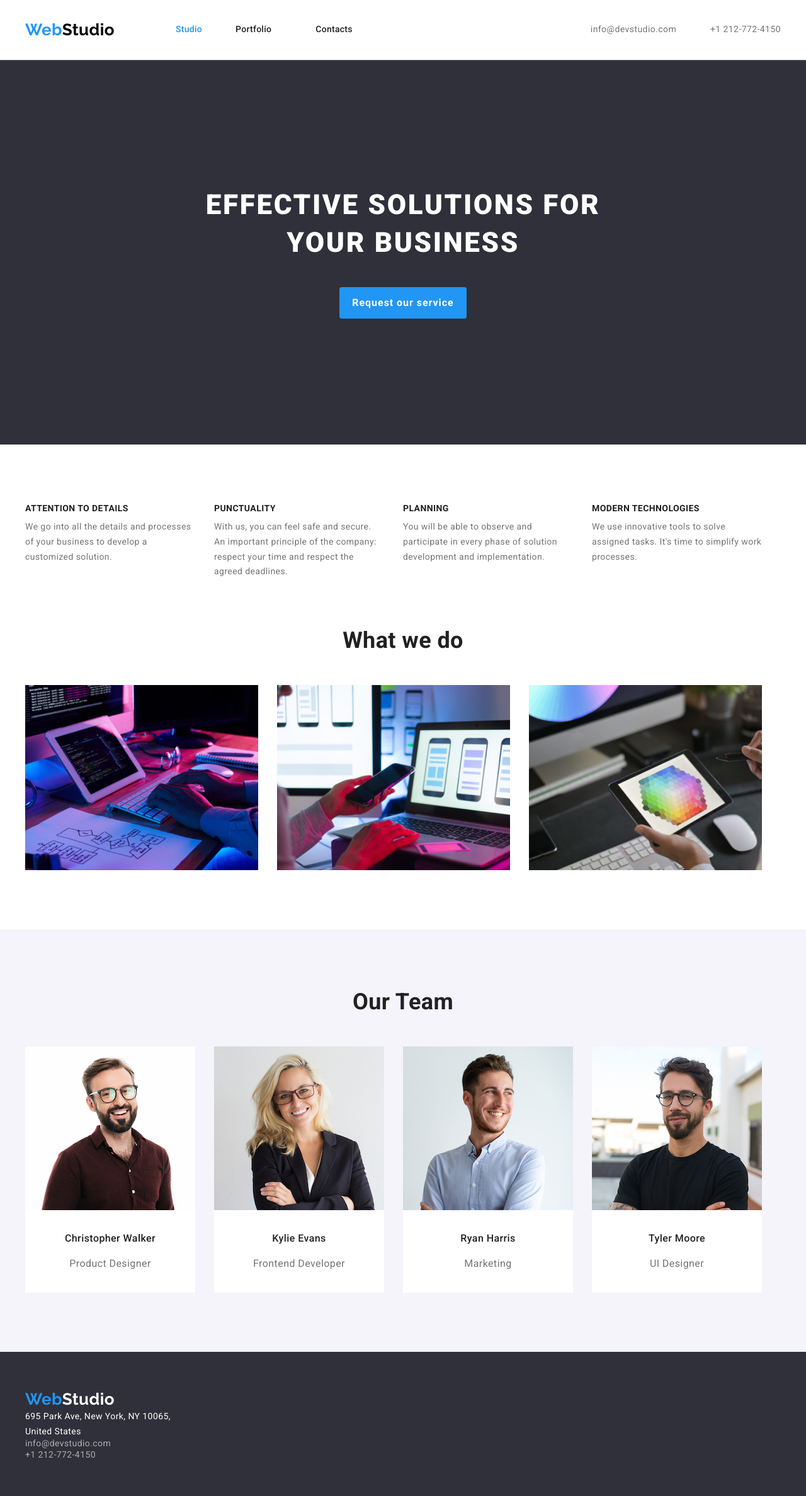
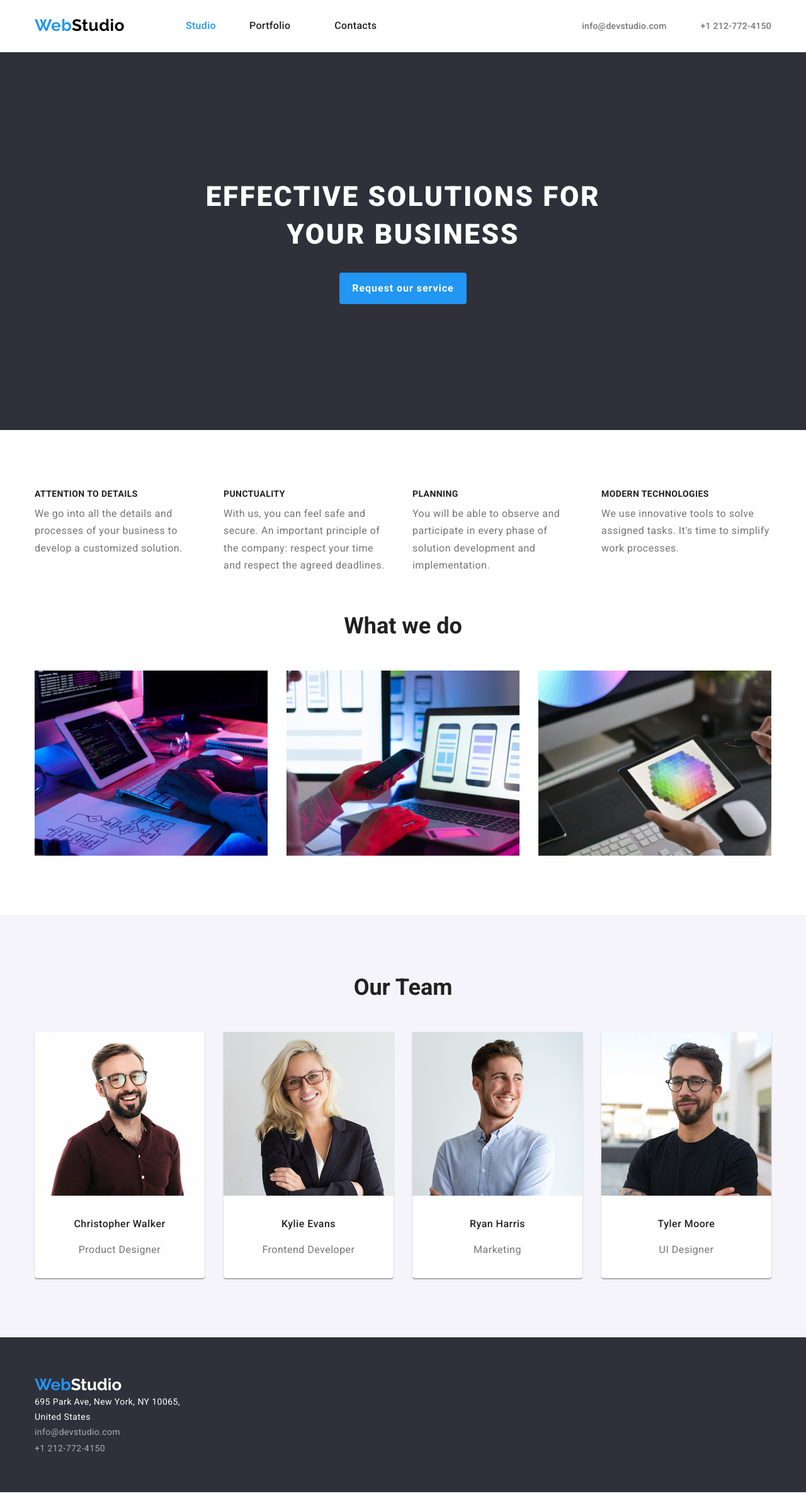
Before and after one commit to vldmru/goit-markup-hw-03, a plain HTML site: page index.html in a window 1280 px wide. Shown: the whole page at 63% size. Drawn offline with nearby package versions, Linux system fonts and the light colour scheme.

Commit message:
bugs fixed

```diff
--- a/css/styles.css
+++ b/css/styles.css
@@ -41,13 +41,10 @@ body {
   background-color: var(--main-background);
   color: var(--main-text);
   font-family: Roboto, sans-serif;
-  letter-spacing: 0.03em;
-  font-size: 14px;
-  line-height: 1.14;
 }
 
 .container {
-  width: 1230px;
+  width: 1200px;
   padding-left: 15px;
   padding-right: 15px;
   margin-right: auto;
@@ -55,7 +52,6 @@ body {
 }
 
 .section-head {
-  font-weight: 700;
   font-size: 36px;
   line-height: 1.17;
   text-align: center;
@@ -65,16 +61,13 @@ body {
   text-decoration: none;
 }
 
-a {
-  font-style: normal;
-}
-
 .header-menu,
 .advantage-list,
 .examples-list,
 .team-list,
 .filter,
-.projects-list {
+.projects-list,
+.footer-list {
   list-style: none;
 }
 
@@ -94,7 +87,7 @@ a {
 
 /* Header block styles */
 .header {
-  border-bottom: 1px solid var(--descripting-text);
+  border-bottom: 1px solid #ececec;
 }
 
 .header-block {
@@ -110,8 +103,12 @@ a {
 
 .header-logotype {
   margin-right: 97px;
-  padding-top: 32px;
-  padding-bottom: 32px;
+  padding-top: 24px;
+  padding-bottom: 25px;
+
+  letter-spacing: 0.02em;
+  font-size: 14px;
+  line-height: 1.14;
 }
 
 .header-logotype,
@@ -154,8 +151,13 @@ a {
 
 .header-contact {
   color: var(--descripting-text);
+  font-weight: 500;
   padding-top: 32px;
   padding-bottom: 32px;
+
+  letter-spacing: 0.02em;
+  font-size: 14px;
+  line-height: 1.14;
 }
 
 .header-contact:first-child {
@@ -181,6 +183,7 @@ a {
   color: var(--main-background);
   padding-top: 200px;
   padding-bottom: 200px;
+  text-align: center;
 }
 
 .hero-container {
@@ -193,7 +196,7 @@ a {
   justify-content: center;
   text-align: center;
   max-width: 700px;
-  margin-bottom: 40px;
+  margin-bottom: 30px;
   font-weight: 900;
   font-size: 44px;
   line-height: 1.36;
@@ -202,10 +205,6 @@ a {
 }
 
 .hero-button {
-  margin-left: auto;
-  margin-right: auto;
-  display: flex;
-  justify-content: center;
   border: var(--links-hower);
   border-radius: 4px;
   padding: 10px 20px;
@@ -231,8 +230,12 @@ a {
 .advantage-header {
   margin-bottom: 9px;
   font-weight: 700;
+  font-size: inherit;
+
+  letter-spacing: 0.03em;
+  font-size: 14px;
+  line-height: 1.14;
   text-transform: uppercase;
-  font-size: inherit;
 }
 
 .advantage-description {
@@ -240,6 +243,7 @@ a {
   max-height: 71px;
   color: var(--descripting-text);
   line-height: 1.71;
+  letter-spacing: 0.03em;
 }
 
 .advantage-item:not(:last-child) {
@@ -280,13 +284,17 @@ a {
   display: flex;
 }
 
-.team-photo {
-  margin-bottom: 30px;
+.biography-block {
+  padding-top: 30px;
+  padding-bottom: 30px;
 }
 
 .team-biography {
   background-color: var(--main-background);
-  padding-bottom: 30px;
+  border: 0px 3px 3px 0px;
+  box-shadow: 0px 1px 3px rgba(0, 0, 0, 0.12), 0px 1px 1px rgba(0, 0, 0, 0.14),
+    0px 2px 1px rgba(0, 0, 0, 0.2);
+  border-radius: 0px 0px 4px 4px;
 }
 
 .team-biography:not(:last-child) {
@@ -298,6 +306,7 @@ a {
   font-weight: 500;
   font-size: 16px;
   line-height: 1.9;
+  letter-spacing: 0.03em;
   text-align: center;
 }
 
@@ -305,6 +314,7 @@ a {
   color: var(--descripting-text);
   font-size: 16px;
   line-height: 1.9;
+  letter-spacing: 0.03em;
   text-align: center;
 }
 
@@ -324,21 +334,30 @@ footer {
   margin-bottom: 9px;
 }
 
+.footer-list {
+  max-width: 231px;
+}
+
 .footer-address {
-  max-width: 240px;
+  font-style: normal;
 }
 
 .footer-location {
   color: var(--main-background);
+  font-size: 14px;
   line-height: 1.71;
+  letter-spacing: 0.03em;
 }
 
 .footer-contacts {
   display: block;
   color: var(--contact_text);
+  font-size: 14px;
+  line-height: 1.71;
+  letter-spacing: 0.03em;
 }
 
-.footer-contacts:not(:last-child) {
+.footer-item:nth-child(2) {
   margin-bottom: 2px;
 }
 
@@ -350,6 +369,7 @@ footer {
   font-weight: 500;
   font-size: 16px;
   line-height: 1.62;
+  letter-spacing: 0.03em;
   /* 1.63 fact */
   text-align: center;
 }
@@ -395,18 +415,17 @@ footer {
 }
 
 .projects-item {
-  width: calc((100% - 2 * 30) / 3);
-  padding-bottom: 20px;
-  border: 1px solid #eeeeee;
+  width: calc((100% - 2 * 30px) / 3);
 }
 
-.projects-photo {
-  margin-bottom: 20px;
+.description-block {
+  padding: 20px 24px;
+  border-right: 1px solid #eeeeee;
+  border-bottom: 1px solid #eeeeee;
+  border-left: 1px solid #eeeeee;
 }
 
 .portfolio-head {
-  padding-left: 24px;
-  padding-right: 24px;
   margin-bottom: 4px;
   font-weight: 700;
   font-size: 18px;
@@ -416,9 +435,8 @@ footer {
 }
 
 .portfolio-description {
-  padding-left: 24px;
-  padding-right: 24px;
   font-size: 16px;
   line-height: 1.88;
+  letter-spacing: 0.03em;
   color: var(--descripting-text);
 }
--- a/index.html
+++ b/index.html
@@ -30,12 +30,16 @@
 
           <ul class="header-menu header-list">
             <li class="header-item">
-              <a href="./index.html" class="link decoration current"> Studio </a>
+              <a href="./index.html" class="link decoration current">
+                Studio
+              </a>
             </li>
             <li class="header-item">
               <a href="./portfolio.html" class="link decoration"> Portfolio </a>
             </li>
-            <li class="header-item"><a href="" class="link decoration"> Contacts </a></li>
+            <li class="header-item">
+              <a href="" class="link decoration"> Contacts </a>
+            </li>
           </ul>
         </nav>
 
@@ -44,7 +48,9 @@
           <a href="mailto:info@devstudio.com" class="header-contact decoration">
             info@devstudio.com
           </a>
-          <a href="tel:+12127724150" class="header-contact decoration"> +1 212-772-4150 </a>
+          <a href="tel:+12127724150" class="header-contact decoration">
+            +1 212-772-4150
+          </a>
         </div>
       </div>
     </header>
@@ -70,29 +76,29 @@
             <li class="advantage-item">
               <h3 class="advantage-header">ATTENTION TO DETAILS</h3>
               <p class="advantage-description">
-                We go into all the details and processes of your business to develop a customized
-                solution.
+                We go into all the details and processes of your business to
+                develop a customized solution.
               </p>
             </li>
             <li class="advantage-item">
               <h3 class="advantage-header">PUNCTUALITY</h3>
               <p class="advantage-description">
-                With us, you can feel safe and secure. An important principle of the company:
-                respect your time and respect the agreed deadlines.
+                With us, you can feel safe and secure. An important principle of
+                the company: respect your time and respect the agreed deadlines.
               </p>
             </li>
             <li class="advantage-item">
               <h3 class="advantage-header">PLANNING</h3>
               <p class="advantage-description">
-                You will be able to observe and participate in every phase of solution development
-                and implementation.
+                You will be able to observe and participate in every phase of
+                solution development and implementation.
               </p>
             </li>
             <li class="advantage-item">
               <h3 class="advantage-header">MODERN TECHNOLOGIES</h3>
               <p class="advantage-description">
-                We use innovative tools to solve assigned tasks. It's time to simplify work
-                processes.
+                We use innovative tools to solve assigned tasks. It's time to
+                simplify work processes.
               </p>
             </li>
           </ul>
@@ -147,8 +153,10 @@
                 height="260"
                 class="team-photo"
               />
+              <div class="biography-block">
                 <h3 class="biography-head">Christopher Walker</h3>
                 <p class="biography-description">Product Designer</p>
+              </div>
             </li>
             <li class="team-biography">
               <img
@@ -158,8 +166,10 @@
                 height="260"
                 class="team-photo"
               />
+              <div class="biography-block">
                 <h3 class="biography-head">Kylie Evans</h3>
                 <p class="biography-description">Frontend Developer</p>
+              </div>
             </li>
             <li class="team-biography">
               <img
@@ -169,8 +179,10 @@
                 height="260"
                 class="team-photo"
               />
+              <div class="biography-block">
                 <h3 class="biography-head">Ryan Harris</h3>
                 <p class="biography-description">Marketing</p>
+              </div>
             </li>
             <li class="team-biography">
               <img
@@ -180,8 +192,10 @@
                 height="260"
                 class="team-photo"
               />
+              <div class="biography-block">
                 <h3 class="biography-head">Tyler Moore</h3>
                 <p class="biography-description">UI Designer</p>
+              </div>
             </li>
           </ul>
         </div>
@@ -196,6 +210,8 @@
         </a>
 
         <address class="footer-address">
+          <ul class="footer-list">
+            <li class="footer-item decoration">
               <a
                 class="footer-location decoration"
                 href="https://goo.gl/maps/wV9GF2dg6TUCdjd98"
@@ -204,10 +220,21 @@
               >
                 695 Park Ave, New York, NY 10065, United States
               </a>
-          <a class="footer-contacts decoration" href="mailto:info@devstudio.com">
+            </li>
+            <li class="footer-item decoration">
+              <a
+                class="footer-contacts decoration"
+                href="mailto:info@devstudio.com"
+              >
                 info@devstudio.com
               </a>
-          <a class="footer-contacts decoration" href="tel:+12127724150"> +1 212-772-4150 </a>
+            </li>
+            <li class="footer-item decoration">
+              <a class="footer-contacts decoration" href="tel:+12127724150">
+                +1 212-772-4150
+              </a>
+            </li>
+          </ul>
         </address>
       </div>
     </footer>
```
Also changed, not shown: portfolio.html (+27 -6 lines). Lines whose indentation alone changed are shown as unchanged.
